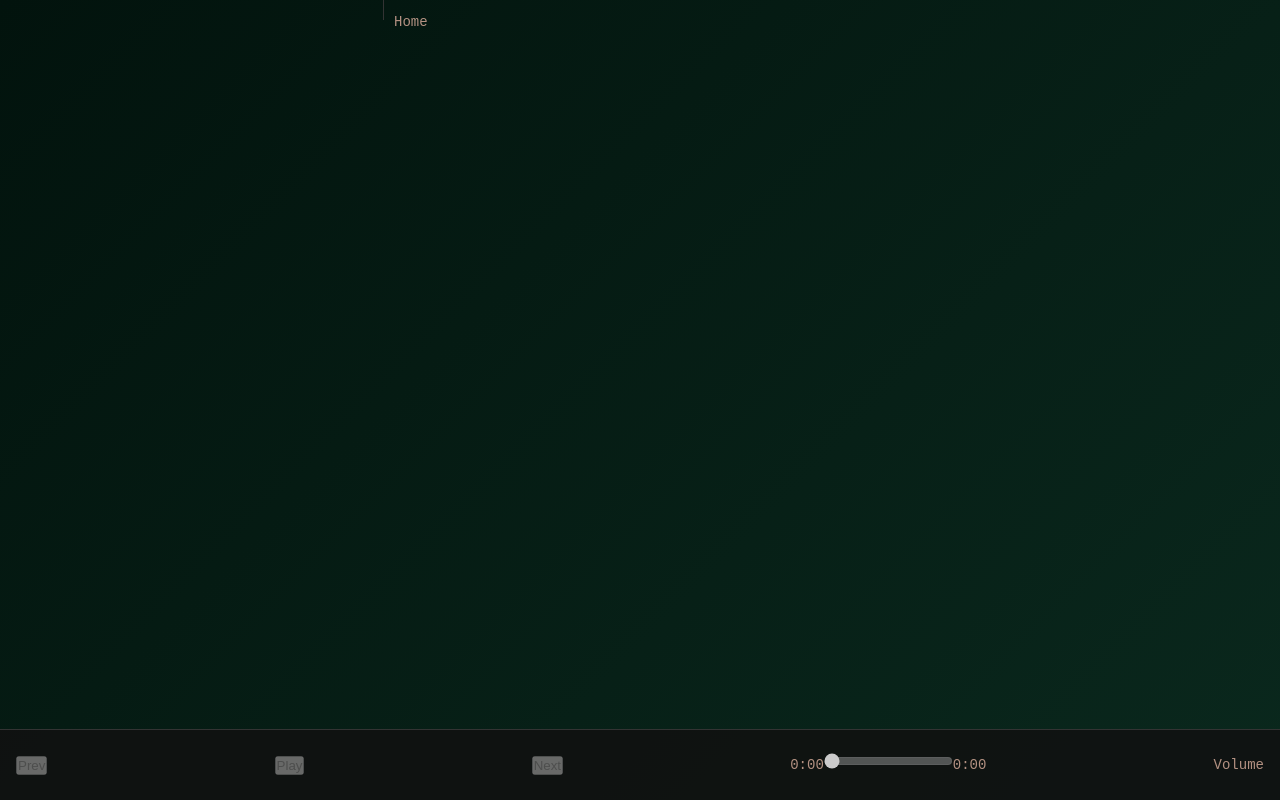
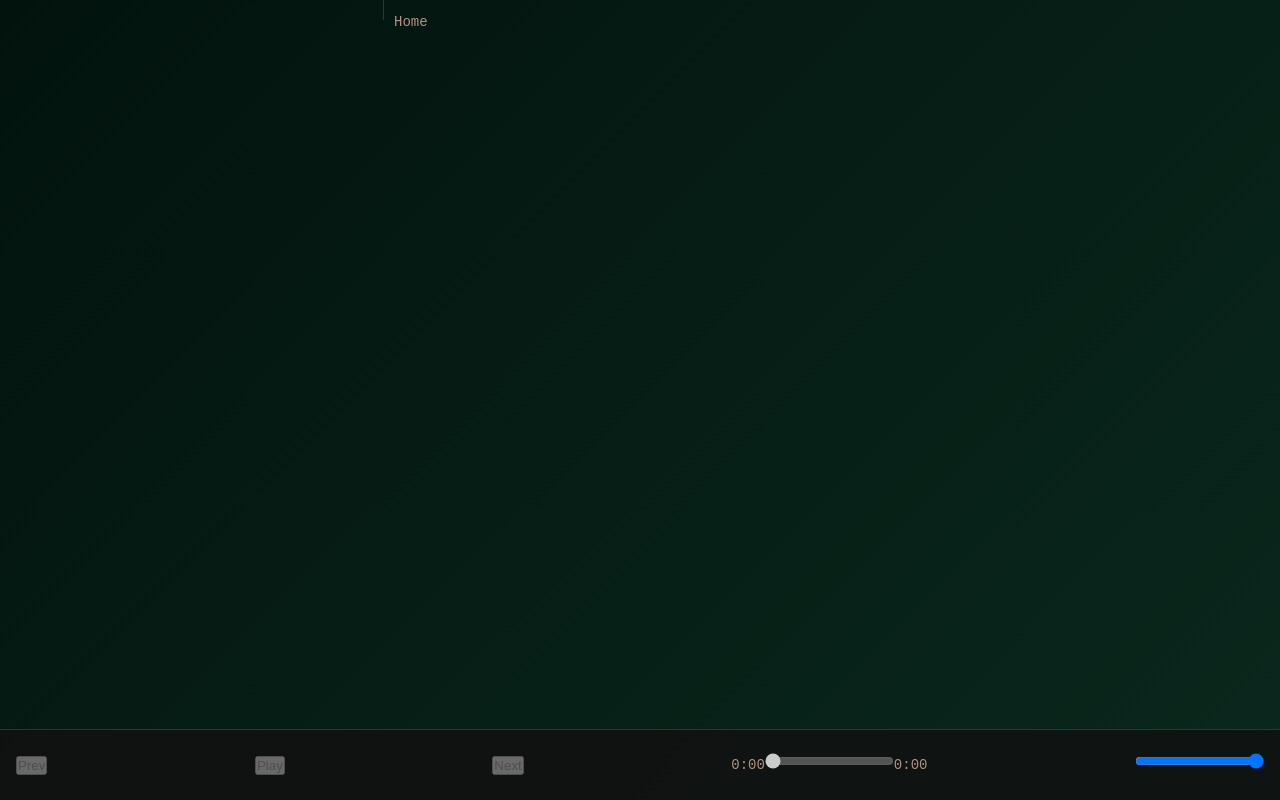
Before and after one commit to basicshelter/player, a React (Vite) app: page / in a window 1280 px wide. Built offline with nearby package versions, Linux system fonts and the light colour scheme.

Commit message:
Add volume slider

```diff
--- a/src/containers/now-playing-bar/volume/Volume.tsx
+++ b/src/containers/now-playing-bar/volume/Volume.tsx
@@ -1,3 +1,28 @@
+import { useCallback } from "react"
+import { useAppDispatch, useAppSelector } from "../../../store/hooks"
+import { setVolume } from "../../../features/player/playerThunks";
+import { selectVolume } from "../../../features/player/playerSlice";
+
 export const Volume = () => {
-  return (<div>Volume</div>)
+  const dispatch = useAppDispatch();
+  const currentVolume = useAppSelector(selectVolume);
+  const onChange = useCallback((volume: number) => {
+    dispatch(setVolume(volume / 100));
+  }, [dispatch]);
+
+  return (
+    <div>
+      <input
+        type="range"
+        min="0"
+        max="100"
+        step="1"
+        value={currentVolume}
+        onChange={(e) => {
+          console.log(e.currentTarget.value);
+          onChange(Number(e.currentTarget.value));
+        }}
+      />
+    </div>
+  );
 }
--- a/src/features/player/playerSlice.ts
+++ b/src/features/player/playerSlice.ts
@@ -8,13 +8,14 @@ import {
   pause,
   playFile,
   resume,
+  setVolume,
 } from "./playerThunks";
 
 interface PlayerState {
   isPlaying: boolean;
   duration: number;
   position: number;
-  // volume: number;
+  volume: number;
   queue: Track[];
   currentIndex: number;
   repeat: "off" | "one" | "all";
@@ -25,6 +26,7 @@ const initialState: PlayerState = {
   isPlaying: false,
   duration: 0,
   position: 0,
+  volume: 1.0,
   queue: [],
   currentIndex: 0,
   repeat: "off",
@@ -56,7 +58,10 @@ export const playerSlice = createSlice({
         (state, action: PayloadAction<number>) => {
           state.duration = action.payload;
         },
-      );
+      )
+      .addCase(setVolume.fulfilled, (state, action: PayloadAction<number>) => {
+        state.volume = action.payload;
+      });
   },
   reducers: {
     setQueue: (
@@ -89,6 +94,8 @@ export const selectQueue = (state: RootState) => state.player.queue;
 export const selectIsPlaying = (state: RootState) => state.player.isPlaying;
 export const selectPosition = (state: RootState) => state.player.position;
 export const selectDuration = (state: RootState) => state.player.duration;
+export const selectVolume = (state: RootState) => (state.player.volume * 100.0);
+
 
 export const selectHasPrev = (state: RootState) =>
   state.player.currentIndex > 0;
--- a/src/features/player/playerThunks.ts
+++ b/src/features/player/playerThunks.ts
@@ -27,3 +27,8 @@ export const getDuration = createAsyncThunk("player/getDuration", async () => {
 export const seek = createAsyncThunk("player/seek", async (pos: number) => {
   return await tauriApi.seek(pos);
 });
+
+export const setVolume = createAsyncThunk("player/setVolume", async (vol: number) => {
+  await tauriApi.setVolume(vol);
+  return vol;
+});
--- a/src/shared/tauri/api.ts
+++ b/src/shared/tauri/api.ts
@@ -9,6 +9,7 @@ export const tauriApi = {
   getPosition: () => invoke<number>("get_position"),
   getDuration: () => invoke<number>("get_duration"),
   seek: (pos: number) => invoke("seek", { pos }),
+  setVolume: (volume: number) => invoke("set_volume", { volume }),
 
   loadLibrary: () => invoke<Track[]>("load_library"),
   scanMusicFolder: (path: string) =>
```
Also changed, not shown: 2 other files (tests, documents, lock files or other folders).
